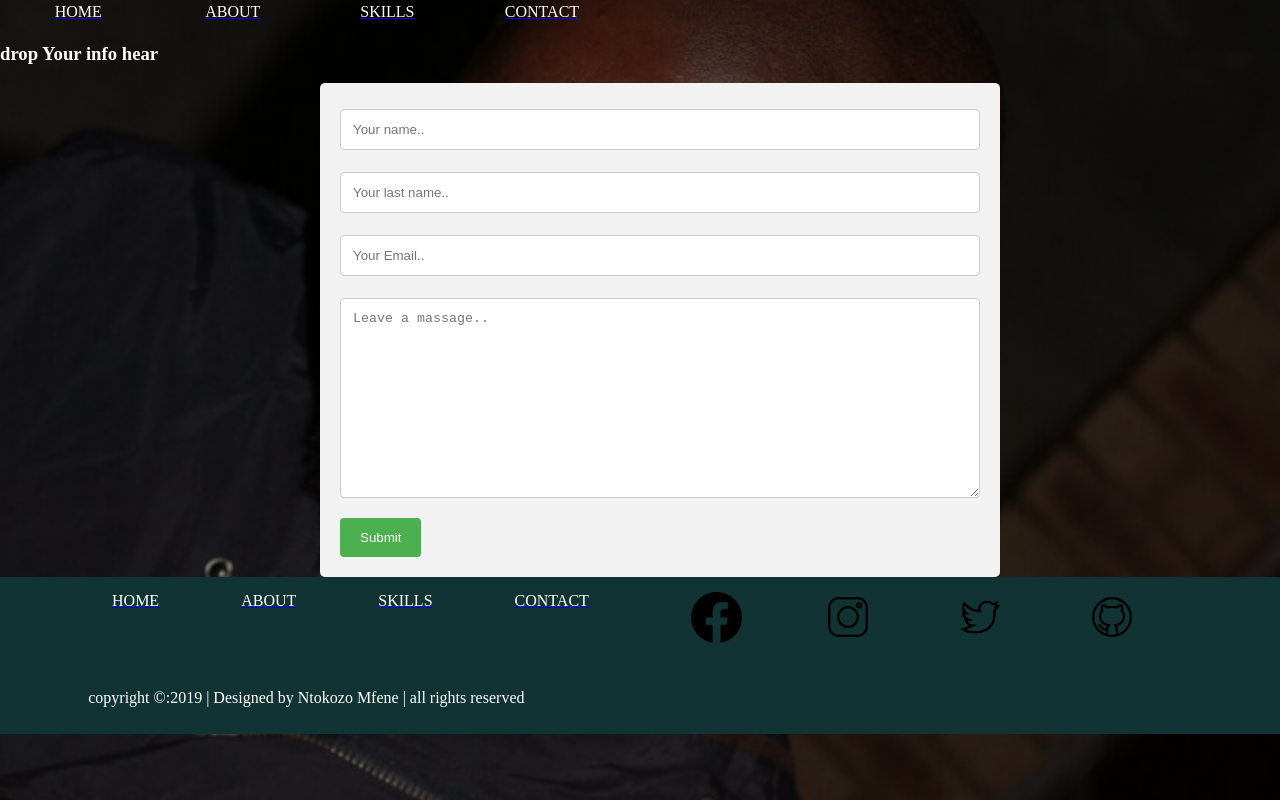
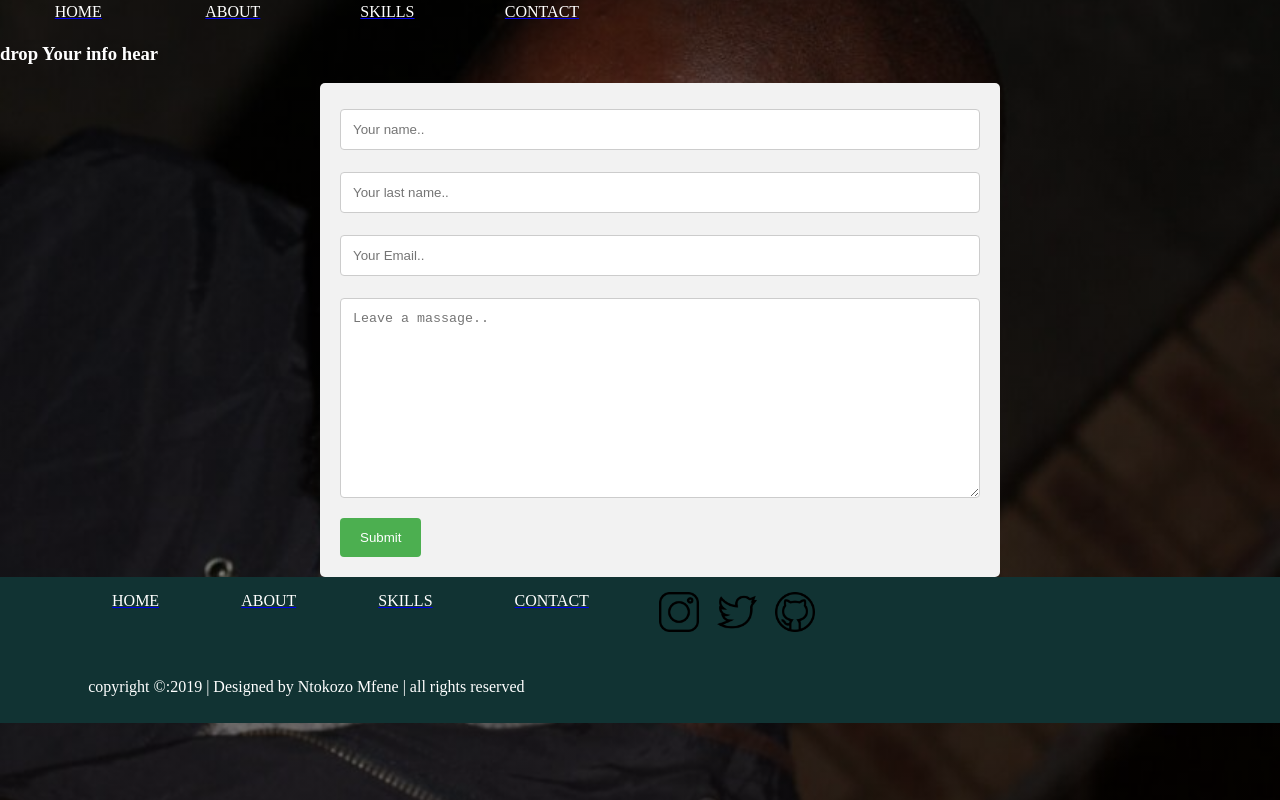
Before and after one commit to ntokozomfene/ntokozomfene.github.io, a plain HTML site: page contact.html in a window 1280 px wide. Drawn offline with Linux system fonts and the light colour scheme.

Commit message:
updating

```diff
--- a/contact.html
+++ b/contact.html
@@ -39,7 +39,7 @@
                 <tr>
                   <td width="2.5%" align="center"><a href="index.html"><font color="white">HOME</a></td>
                   <td width="2.5%" align="center"><a href="#about"><font color="white">ABOUT</a></td>
-                  <td width="2.5%" align="center"><a href="#skills"><font color="white">SKILLS</a></td>
+                  <td width="2.5%" align="center"><a href="index.html#skills"><font color="white">SKILLS</a></td>
                   <td width="2.5%" align="center"><a href="contact.html"><font color="white">CONTACT</a></td>
                 </tr>
               </table>
@@ -47,10 +47,9 @@
             <div class="col span-1-of-2">
               <table>
                 <tr class="solcial-medi">
-                  <td width="25%" align="center"><a href="https://www.facebook.com/brilliant.mfene"><img src="face.png" width="40%" height="40%"/></td>
                   <td width="25%" align="center"><a href="https://instagram.com/furnace222?igshid=1s30knnonky6l"><img src="instagram.png" width="40px" height="40px"/></td>
-                  <td width="25%" align="center"><a href="https://twitter.com/home"><img src="twitter.png" width="40px" height="40px"/></td>
-                  <td width="25%" align="center"><a href="https://github.com/"><img src="github.png" width="40px" height="40px"/></td>
+                  <td width="25%" align="center"><a href="https://twitter.com/furnacedeeper"><img src="twitter.png" width="40px" height="40px"/></td>
+                  <td width="25%" align="center"><a href="https://github.com/ntokozomfene"><img src="github.png" width="40px" height="40px"/></td>
                 </tr>
               </table>
             </div>
```
Also changed, not shown: index.html (+1 -2 lines).
